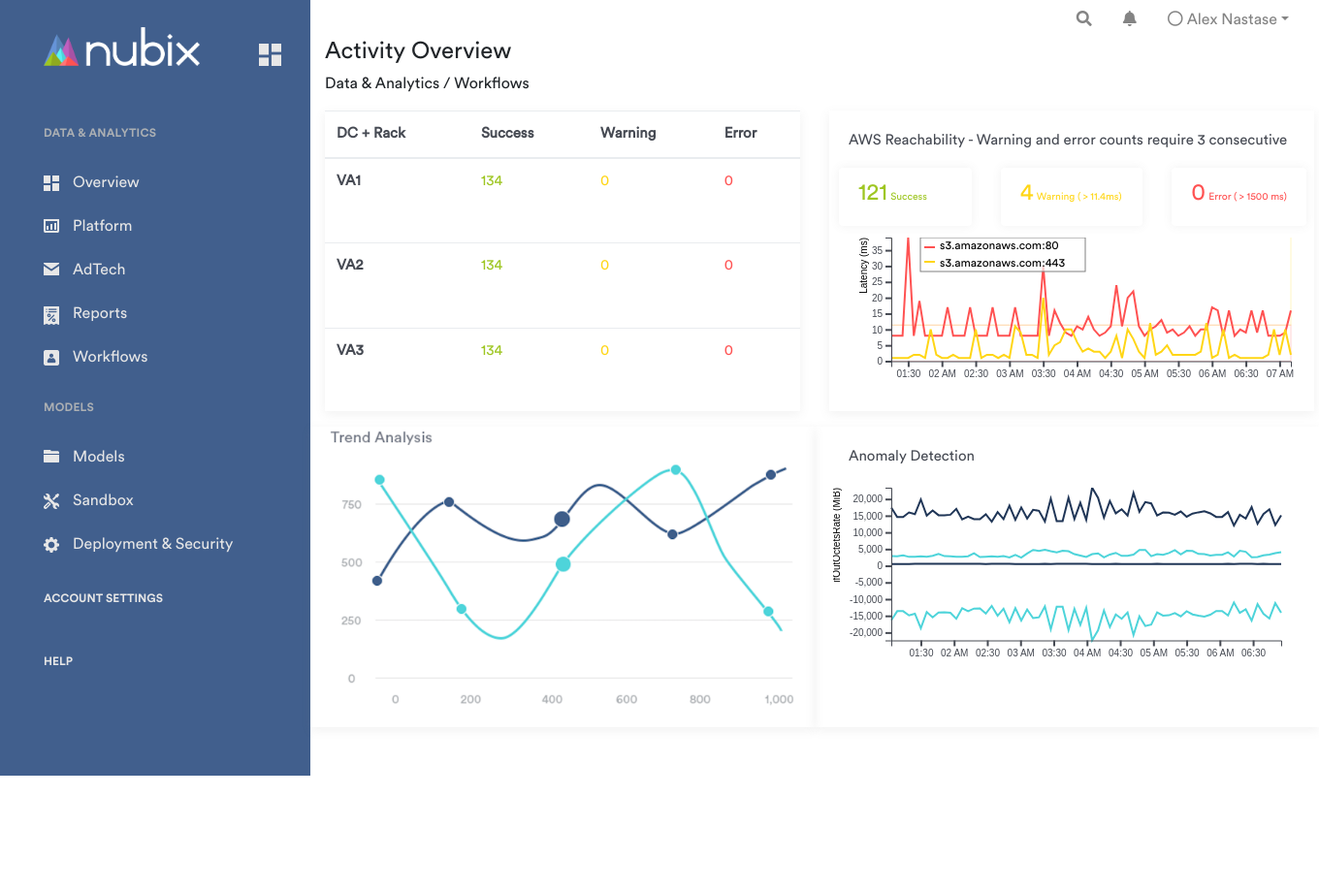
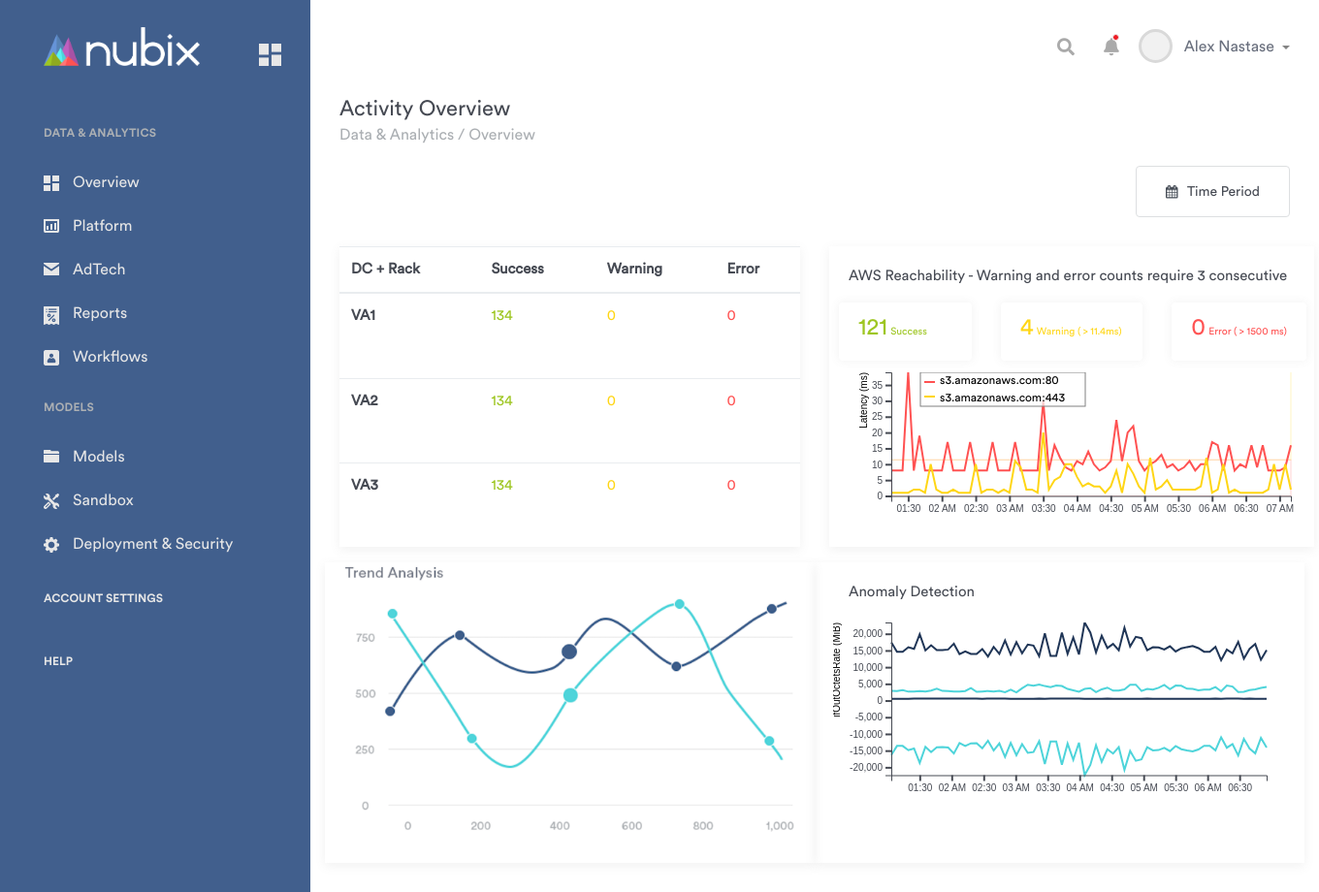
Before and after one commit to crowdbotics-users/Nubix-Dashboard, a PHP site: page /activity-overview.html in a window 1360 px wide; the page is wider, and only the part inside the window is pictured. Shown: that part at 97% size. Before the commit the page ends 800 px from the top of that part, so only its background shows below. Run offline with PHP 8.4, Linux system fonts and the light colour scheme; some libraries are stand-ins or nearby versions.

Commit message:
Update UI - topbar

```diff
--- a/activity-overview.html
+++ b/activity-overview.html
@@ -67,15 +67,21 @@
         </nav>
       </div>
       <div class="col main-content">
-        <ul class="nav justify-content-end">
+        <ul class="nav justify-content-end topbar">
           <li class="nav-item">
-            <a class="nav-link" href="#"><i class="fas fa-search"></i></a>
+            <a href="#"><i class="fas fa-search"></i></a>
           </li>
           <li class="nav-item">
-            <a class="nav-link" href="#"><i class="fas fa-bell"></i></a>
+            <a class="bell" href="#">
+              <i class="fas fa-bell"></i>
+              <span class="notification"></span>
+            </a>
           </li>
-          <li class="nav-item dropdown">
-            <a class="nav-link dropdown-toggle" data-toggle="dropdown" href="#" role="button" aria-haspopup="true" aria-expanded="false"><i class="far fa-circle"></i> Alex Nastase</a>
+          <li class="dropdown">
+            <a class="dropdown-toggle" data-toggle="dropdown" href="#" role="button" aria-haspopup="true" aria-expanded="false">
+              <span class="circle"></span>
+              <span class="name">Alex Nastase</span>
+            </a>
             <div class="dropdown-menu">
               <a class="dropdown-item" href="#">Action</a>
               <a class="dropdown-item" href="#">Another action</a>
@@ -85,12 +91,16 @@
             </div>
           </li>
         </ul>
-
-
         <div class="row">
-          <div class="col">
+          <div class="col title-dashboard">
             <h4>Activity Overview</h4>
-            <p>Data &amp; Analytics / Workflows</p>
+            <p>Data &amp; Analytics / Overview</p>
+            <div class="text-right">
+              <button class="btn btn-white">
+                <img src="assets/icons/btn-calendar.png" alt="Sidebar Calendar">
+                <span>Time Period</span>
+              </button>
+            </div>
           </div>
         </div>
 
--- a/css/_activity-overview.scss
+++ b/css/_activity-overview.scss
@@ -20,7 +20,6 @@
     transition: all 0.1s ease-in-out;
     min-width: 320px;
     max-width: 320px;
-    position: fixed;
 
     .navbar-primary-menu {
       margin:0;
@@ -92,6 +91,109 @@
         background-color: $dark-blue-hover;
         text-decoration: none;
         color: $white;
+      }
+    }
+  }
+}
+
+.main-content{
+  margin: 0;
+  padding: 30px;
+
+  .topbar{
+    margin-bottom: 25px;
+
+    li.nav-item{
+      padding-top: 8px;
+
+      a{
+        padding: 5px 10px;
+        margin-right: 10px;
+
+        i{
+          color: $topbar-icon !important;
+          font-size: 18px;
+        }
+      }
+
+      .bell{
+        position: relative;
+
+        .notification{
+          position: absolute;
+          top: -2px;
+          right: 10px;
+          display: block;
+          background-color: $red-notification;
+          height: 7px;
+          width: 7px;
+          border-radius: 50%;
+          border: 1px solid #f0f0f0;
+        }
+      }
+    }
+
+    li.dropdown{
+      a{
+        text-decoration: none !important;
+
+        .circle{
+          display: inline-block;
+          height: 35px;
+          width: 35px;
+          border-radius: 50%;
+          background-color: $circle-bg;
+          border: 3px solid $circle-border;
+        }
+
+        .name{
+          color: $topbar-name;
+          font-family: $brand-book;
+          font-size: 16px;
+          position: relative;
+          top: -12px;
+          padding-left: 8px;
+        }
+      }
+
+      .dropdown-toggle:after{
+        position: relative;
+        top: -10px;
+      }
+    }
+  }
+
+  .title-dashboard{
+    h4{
+      color: $text-gray;
+      font-family: $brand-book;
+      font-size: 22px;
+      line-height: 30px;
+      margin: 0;
+    }
+
+    p{
+      color: $sidebar-title;
+      font-family: $brand-book;
+      font-size: 16px;
+      margin-bottom: 20px;
+    }
+
+    .btn-white{
+      background-color: $white;
+      border: 1px solid #DDDFE1;
+      padding: 15px 30px;
+      margin-bottom: 30px;
+
+      img{
+        height: 14px;
+      }
+
+      span{
+        color: #464A53;
+        font-family: $brand-book;
+        font-size: 14px;
+        padding-left: 5px;
       }
     }
   }
--- a/css/_variables.scss
+++ b/css/_variables.scss
@@ -1,11 +1,15 @@
 // COLORS
 
 $white: #ffffff;
+$circle-bg: #F1F1F1;
+$circle-border: #d9d9d9;
 $purple: #4a43c0;
 $purple-hover: #413bb2;
 $sidebar-title: #abafb3;
+$topbar-name: #6A707E;
 $text-gray: #464A53;
 $soft-gray: #e6e6e6;
+$topbar-icon: #aaaaaa;
 $light-gray: #848484;
 $strong-gray: #6e6e6e;
 $strongest-gray: #424242;
@@ -16,6 +20,7 @@ $dark-blue: #415f8d;
 $dark-blue-hover: #375684;
 $yellow-text: #ffd616;
 $red-text: #ff5252;
+$red-notification: #ED1C24;
 
 // FONTS
 
--- a/css/style.css
+++ b/css/style.css
@@ -10,6 +10,16 @@
 @font-face {
   font-family: Circular Std;
   src: url(../assets/fonts/CircularStd-Book.otf); }
+@font-face {
+  font-family: CircularStd-Book;
+  src: url(../assets/fonts/CircularStd-Book.otf); }
+@font-face {
+  font-family: CircularStd-Bold;
+  src: url(../assets/fonts/CircularStd-Bold.otf); }
+.nubix-text {
+  font-size: 30px;
+  color: #ffffff;
+  padding: 20px 0px 20px 30px; }
 
 .ac-ow {
   min-width: 320px;
@@ -23,8 +33,7 @@
     -moz-transition: all 0.1s ease-in-out;
     transition: all 0.1s ease-in-out;
     min-width: 320px;
-    max-width: 320px;
-    position: fixed; }
+    max-width: 320px; }
     .ac-ow .ac-ow-nav .navbar-primary-menu {
       margin: 0;
       padding: 0;
@@ -73,6 +82,74 @@
         background-color: #375684;
         text-decoration: none;
         color: #ffffff; }
+
+.main-content {
+  margin: 0;
+  padding: 30px; }
+  .main-content .topbar {
+    margin-bottom: 25px; }
+    .main-content .topbar li.nav-item {
+      padding-top: 8px; }
+      .main-content .topbar li.nav-item a {
+        padding: 5px 10px;
+        margin-right: 10px; }
+        .main-content .topbar li.nav-item a i {
+          color: #aaaaaa !important;
+          font-size: 18px; }
+      .main-content .topbar li.nav-item .bell {
+        position: relative; }
+        .main-content .topbar li.nav-item .bell .notification {
+          position: absolute;
+          top: -2px;
+          right: 10px;
+          display: block;
+          background-color: #ED1C24;
+          height: 7px;
+          width: 7px;
+          border-radius: 50%;
+          border: 1px solid #f0f0f0; }
+    .main-content .topbar li.dropdown a {
+      text-decoration: none !important; }
+      .main-content .topbar li.dropdown a .circle {
+        display: inline-block;
+        height: 35px;
+        width: 35px;
+        border-radius: 50%;
+        background-color: #F1F1F1;
+        border: 3px solid #d9d9d9; }
+      .main-content .topbar li.dropdown a .name {
+        color: #6A707E;
+        font-family: CircularStd-Book;
+        font-size: 16px;
+        position: relative;
+        top: -12px;
+        padding-left: 8px; }
+    .main-content .topbar li.dropdown .dropdown-toggle:after {
+      position: relative;
+      top: -10px; }
+  .main-content .title-dashboard h4 {
+    color: #464A53;
+    font-family: CircularStd-Book;
+    font-size: 22px;
+    line-height: 30px;
+    margin: 0; }
+  .main-content .title-dashboard p {
+    color: #abafb3;
+    font-family: CircularStd-Book;
+    font-size: 16px;
+    margin-bottom: 20px; }
+  .main-content .title-dashboard .btn-white {
+    background-color: #ffffff;
+    border: 1px solid #DDDFE1;
+    padding: 15px 30px;
+    margin-bottom: 30px; }
+    .main-content .title-dashboard .btn-white img {
+      height: 14px; }
+    .main-content .title-dashboard .btn-white span {
+      color: #464A53;
+      font-family: CircularStd-Book;
+      font-size: 14px;
+      padding-left: 5px; }
 
 .chart-size {
   width: 500px;
```
Also changed, not shown: assets/icons/arrow.png (added), assets/icons/btn-calendar.png (added), assets/icons/notification.png (added), assets/icons/search.png (added), 1 other file.
